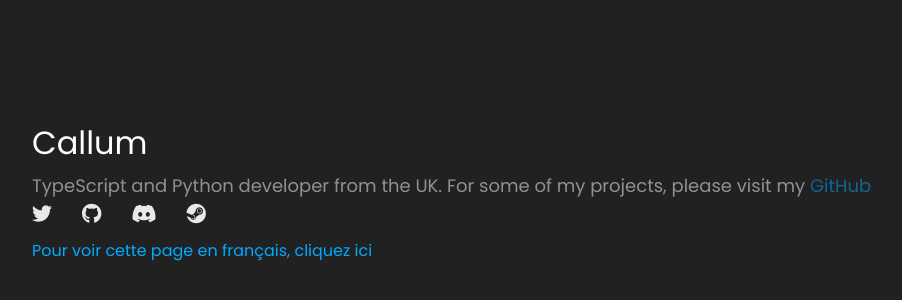
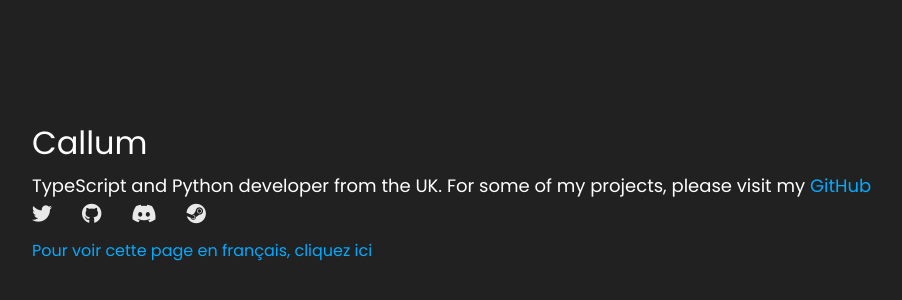
Before and after one commit to cxllm/corynth, a React (Create React App) app: page / in a window 1280 px wide. Shown: the part 204-504 px from the top of the page, without its empty margins (168-1070 px from the left). Built offline with nearby package versions, Linux system fonts and the light colour scheme; no server answers.

Commit message:
Got rid of opacity 0.5

```diff
--- a/src/App.scss
+++ b/src/App.scss
@@ -37,7 +37,6 @@
 			font-size: xx-large;
 		}
 		p {
-			opacity: 0.5;
 			margin: 5px 0 0px 0;
 			font-size: large;
 		}
```
